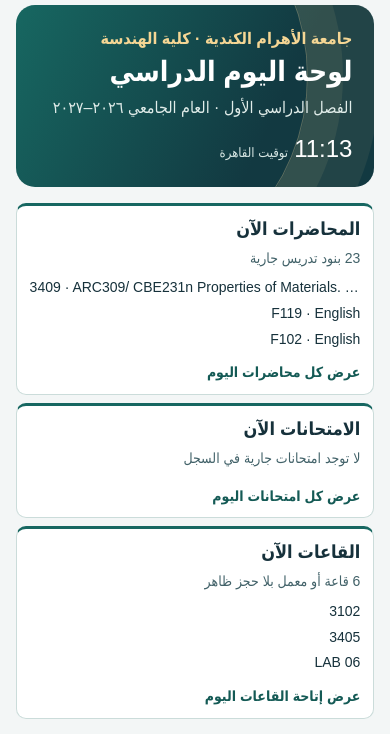
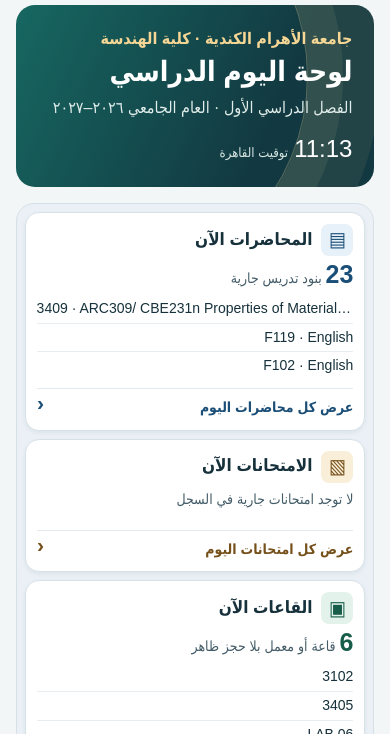
Before and after one commit to bsheta/ACU-Vice-Dean-Desk, a plain HTML site: page index.html in a window 390 px wide. Shown: the part 88-822 px from the top of the page. Drawn offline with Linux system fonts and the light colour scheme.

Commit message:
style: refine dashboard widget layout for tablets

```diff
--- a/app.js
+++ b/app.js
@@ -163,7 +163,18 @@
   function showToday() { dateInput.value = today(); renderDay(); }
   var lastWidgetMinute = '';
   function renderWidget(id, summary, items) {
-    byId(id + '-summary').textContent = summary;
+    var status = byId(id + '-summary');
+    status.textContent = '';
+    var match = /^(\d+) (.+)$/.exec(summary);
+    if (match) {
+      var count = document.createElement('strong');
+      count.className = 'widget-count';
+      count.textContent = match[1];
+      status.appendChild(count);
+      status.appendChild(document.createTextNode(' ' + match[2]));
+    } else {
+      status.textContent = summary;
+    }
     var list = byId(id);
     list.textContent = '';
     items.slice(0, 3).forEach(function (label) {
--- a/index.html
+++ b/index.html
@@ -7,7 +7,7 @@
   <meta name="theme-color" content="#10434a">
   <link rel="manifest" href="manifest.webmanifest">
   <link rel="apple-touch-icon" href="assets/icon-192.png">
-  <link rel="stylesheet" href="style.css?v=bd2e571812a7">
+  <link rel="stylesheet" href="style.css?v=3857bd609326">
 </head>
 <body>
   <header class="masthead">
@@ -28,19 +28,19 @@
 
     <section class="widgets" aria-label="الآن" data-en-aria-label="Right now">
       <a class="widget" href="#teaching" data-widget="teaching">
-        <h2 data-en="Classes now">المحاضرات الآن</h2>
+        <div class="widget-heading"><span aria-hidden="true" class="widget-icon">▤</span><h2 data-en="Classes now">المحاضرات الآن</h2></div>
         <p class="widget-summary" id="now-teaching-summary"></p>
         <ul id="now-teaching"></ul>
         <span class="widget-action" data-en="View today’s classes">عرض كل محاضرات اليوم</span>
       </a>
       <a class="widget" href="#exams" data-widget="exams">
-        <h2 data-en="Exams now">الامتحانات الآن</h2>
+        <div class="widget-heading"><span aria-hidden="true" class="widget-icon">▧</span><h2 data-en="Exams now">الامتحانات الآن</h2></div>
         <p class="widget-summary" id="now-exams-summary"></p>
         <ul id="now-exams"></ul>
         <span class="widget-action" data-en="View today’s exams">عرض كل امتحانات اليوم</span>
       </a>
       <a class="widget" href="#rooms" data-widget="rooms">
-        <h2 data-en="Rooms now">القاعات الآن</h2>
+        <div class="widget-heading"><span aria-hidden="true" class="widget-icon">▣</span><h2 data-en="Rooms now">القاعات الآن</h2></div>
         <p class="widget-summary" id="now-rooms-summary"></p>
         <ul id="now-rooms"></ul>
         <span class="widget-action" data-en="Check today’s room availability">عرض إتاحة القاعات اليوم</span>
@@ -118,6 +118,6 @@
   </main>
   <footer class="shell" data-en="Faculty of Engineering · Ahram Canadian University">كلية الهندسة · جامعة الأهرام الكندية</footer>
   <script src="assets/operations.js?v=7991000e5b36"></script>
-  <script src="app.js?v=e66d2ffc011a"></script>
+  <script src="app.js?v=6e61b11ba156"></script>
 </body>
 </html>
--- a/style.css
+++ b/style.css
@@ -97,16 +97,60 @@ footer.shell { padding: 18px 0 28px; font-size: 13px; }
   .language-switch { margin-inline-start: 0; }
 }
 
-.widgets { display: grid; grid-template-columns: repeat(3, minmax(0, 1fr)); gap: 12px; margin-top: 16px; }
-.widget { display: flex; min-width: 0; flex-direction: column; align-items: stretch; padding: 14px 16px; border: 1px solid #cbdcda; border-top: 3px solid #176761; border-radius: 10px; background: #fff; text-decoration: none; }
-.widget:hover { border-color: #76a7a0; background: #f9fcfb; }
-.widget h2 { font-size: 18px; }
-.widget-summary { margin-top: 4px; color: #426269; font-size: 14px; }
-.widget ul { list-style: none; padding: 0; margin: 6px 0 0; }
-.widget li { white-space: nowrap; overflow: hidden; text-overflow: ellipsis; font-size: 14px; padding-block: 2px; }
-.widget-action { margin-top: auto; padding-top: 10px; color: #145a55; font-size: 14px; font-weight: 600; }
+.widgets {
+  display: grid;
+  grid-template-columns: minmax(0, 1.35fr) repeat(2, minmax(0, 1fr));
+  gap: 12px;
+  margin-top: 16px;
+  padding: 12px;
+  border: 1px solid #d6e1e7;
+  border-radius: 18px;
+  background: #eaf0f5;
+}
+.widget {
+  --tile-ink: #1b4f77;
+  --tile-tint: #e7f1fa;
+  display: flex;
+  min-width: 0;
+  min-height: 185px;
+  flex-direction: column;
+  padding: 14px;
+  border: 1px solid #d7e2e8;
+  border-radius: 14px;
+  background: #fff;
+  box-shadow: 0 2px 4px #153a5010;
+  text-decoration: none;
+}
+.widget[data-widget=exams] { --tile-ink: #75501a; --tile-tint: #f9efd9; }
+.widget[data-widget=rooms] { --tile-ink: #175d4a; --tile-tint: #e3f2eb; }
+.widget:hover { border-color: #8caabd; box-shadow: 0 3px 10px #153a5020; }
+.widget-heading { display: flex; align-items: center; gap: 9px; }
+.widget-icon {
+  display: grid;
+  flex: 0 0 32px;
+  height: 32px;
+  place-items: center;
+  border-radius: 8px;
+  background: var(--tile-tint);
+  color: var(--tile-ink);
+  font-size: 20px;
+}
+.widget h2 { font-size: 17px; }
+.widget-summary { min-height: 30px; margin-top: 6px; color: #435c68; font-size: 14px; }
+.widget-count { color: var(--tile-ink); font-size: 25px; line-height: 1; font-variant-numeric: tabular-nums; }
+.widget ul { list-style: none; padding: 0; margin: 3px 0 8px; }
+.widget li { white-space: nowrap; overflow: hidden; text-overflow: ellipsis; padding: 3px 0; font-size: 14px; }
+.widget li + li { border-top: 1px solid #e7edf0; }
+.widget-action { display: flex; justify-content: space-between; align-items: center; gap: 6px; margin-top: auto; padding-top: 8px; border-top: 1px solid #e2eaef; color: var(--tile-ink); font-size: 14px; font-weight: 600; }
+.widget-action::after { content: '›'; font-size: 21px; line-height: 1; }
+:root[dir=rtl] .widget-action::after { transform: rotate(180deg); }
 .widget:hover .widget-action { text-decoration: underline; }
 @media (max-width: 720px) {
-  .widgets { grid-template-columns: 1fr; gap: 8px; }
-  .widget { padding: 10px 13px; }
+  .widgets { grid-template-columns: repeat(2, minmax(0, 1fr)); gap: 8px; padding: 8px; }
+  .widget[data-widget=teaching] { grid-column: 1 / -1; }
+  .widget { min-height: 150px; padding: 11px; }
 }
+@media (max-width: 420px) {
+  .widgets { grid-template-columns: 1fr; }
+  .widget { min-height: 0; }
+}
```
